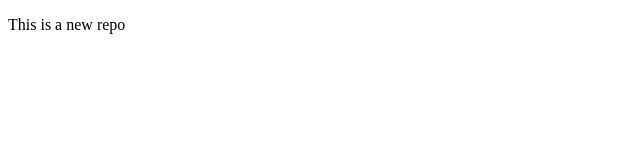
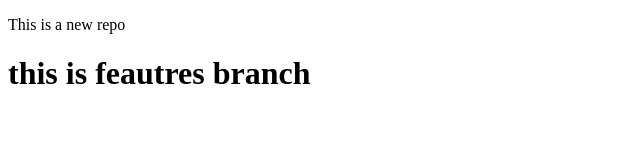
Before and after one commit to abhishek8524/Github3.0, a plain HTML site: page index.html in a window 1280 px wide. Shown: the whole page, without its empty margins (0-640 px from the left). Drawn offline with Linux system fonts and the light colour scheme.

Commit message:
added features to html

```diff
--- a/index.html
+++ b/index.html
@@ -7,5 +7,6 @@
 </head>
 <body>
     <P>This is a new repo</P>
+    <h1>this is feautres branch </h1>
 </body>
 </html>
```
